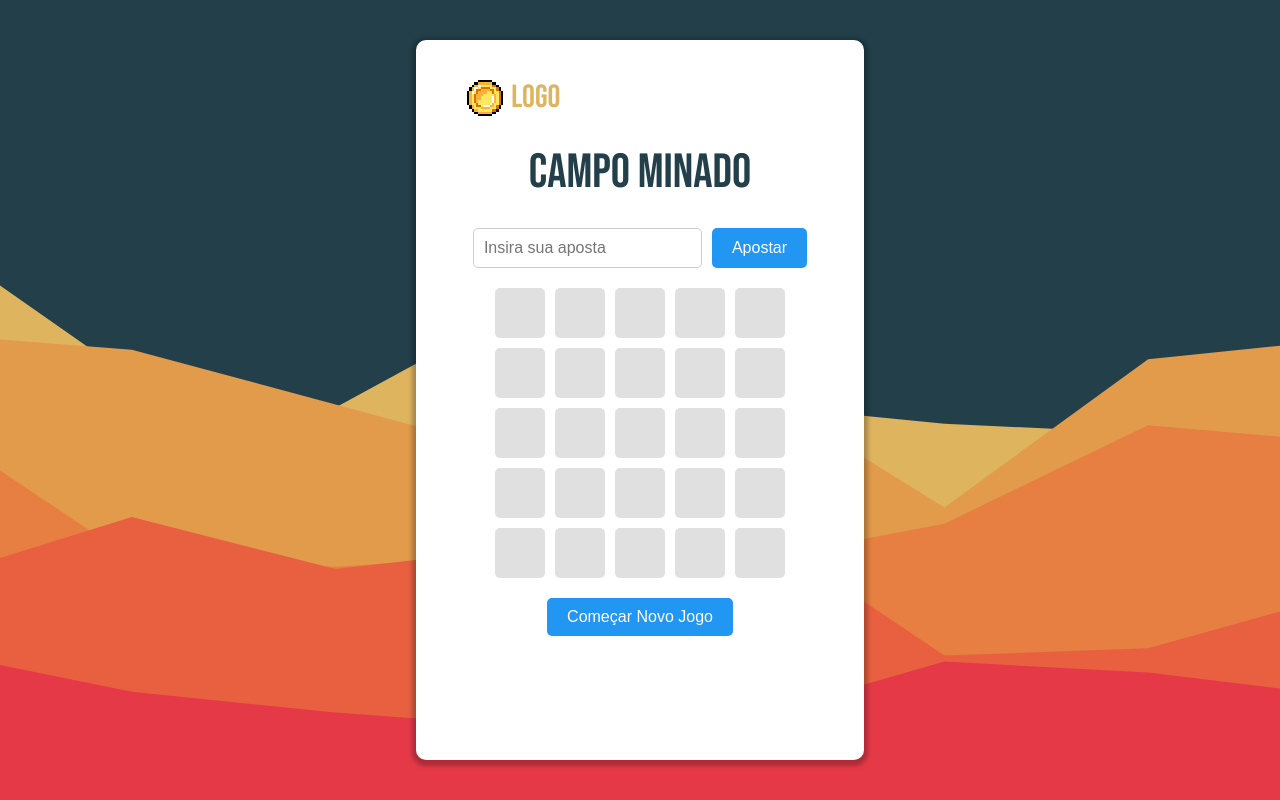
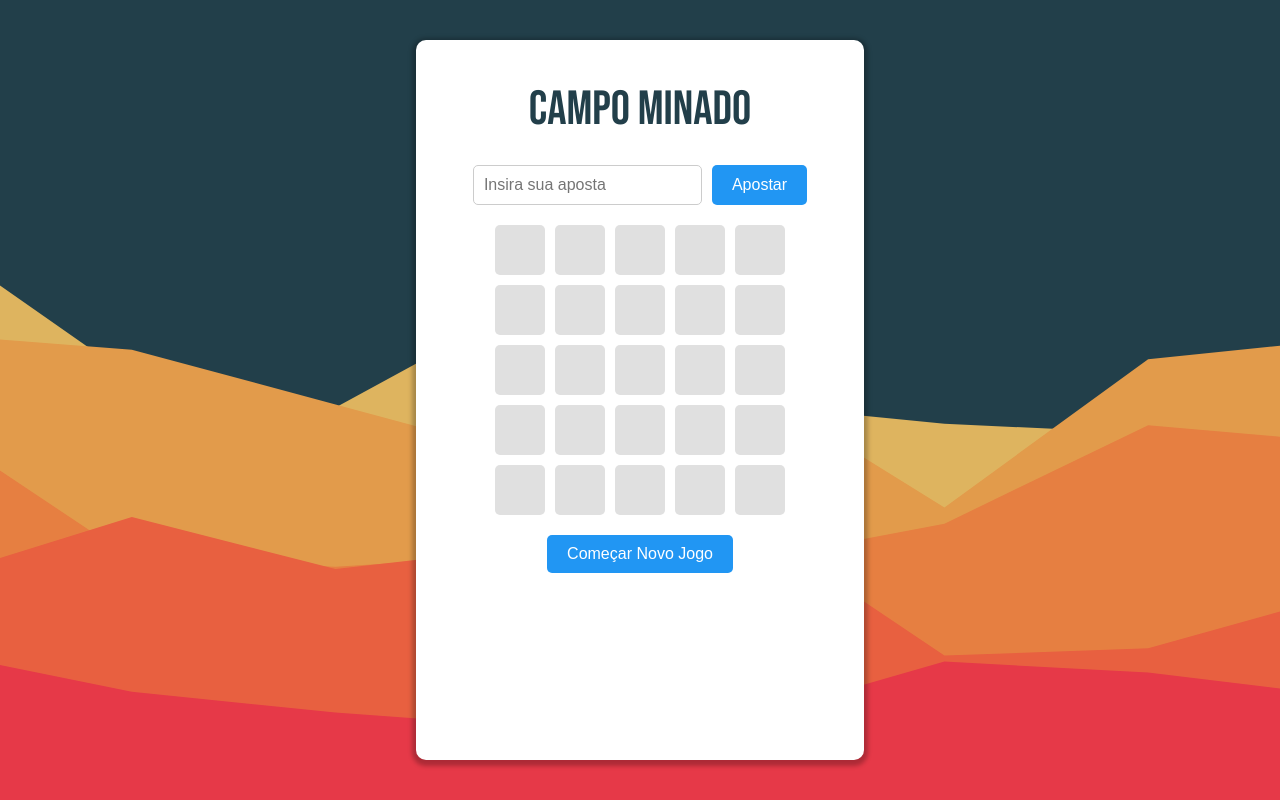
Before and after one commit to trabalho-pw/online-casino, a Vue app: page /mines in a window 1280 px wide. Built offline with nearby package versions, Linux system fonts and the light colour scheme.

Commit message:
adicionado a prop showLogo ao componente GenericContainer e alterado o icon do site

```diff
--- a/src/components/GenericContainer.vue
+++ b/src/components/GenericContainer.vue
@@ -1,7 +1,7 @@
 <template>
   <div class="generic-container">
     <div class="container-header">
-      <div class="logo">
+      <div v-show="showLogo" class="logo">
         <img src="../assets/gold-coin.svg" alt="">
         <h1>Logo</h1>
       </div>
@@ -21,6 +21,10 @@ export default {
       type: String,
       default: '',
     },
+    showLogo: {
+      type: Boolean,
+      default: false,
+    }
   },
 }
 </script>
--- a/src/views/LoginView.vue
+++ b/src/views/LoginView.vue
@@ -48,7 +48,7 @@ export default {
 
 <template>
   <main>
-    <GenericContainer title="Fazer Login">
+    <GenericContainer title="Fazer Login" :show-logo="true">
       <form class="login-form">
         <div class="inputs">
           <FormInput
--- a/src/views/RegisterView.vue
+++ b/src/views/RegisterView.vue
@@ -76,7 +76,7 @@ export default {
 
 <template>
   <main>
-    <GenericContainer title="Criar uma Conta">
+    <GenericContainer title="Criar uma Conta" :show-logo="true">
       <form class="register-form">
         <div class="inputs">
           <FormInput
```
Also changed, not shown: 1 other file (tests, documents, lock files or other folders).
